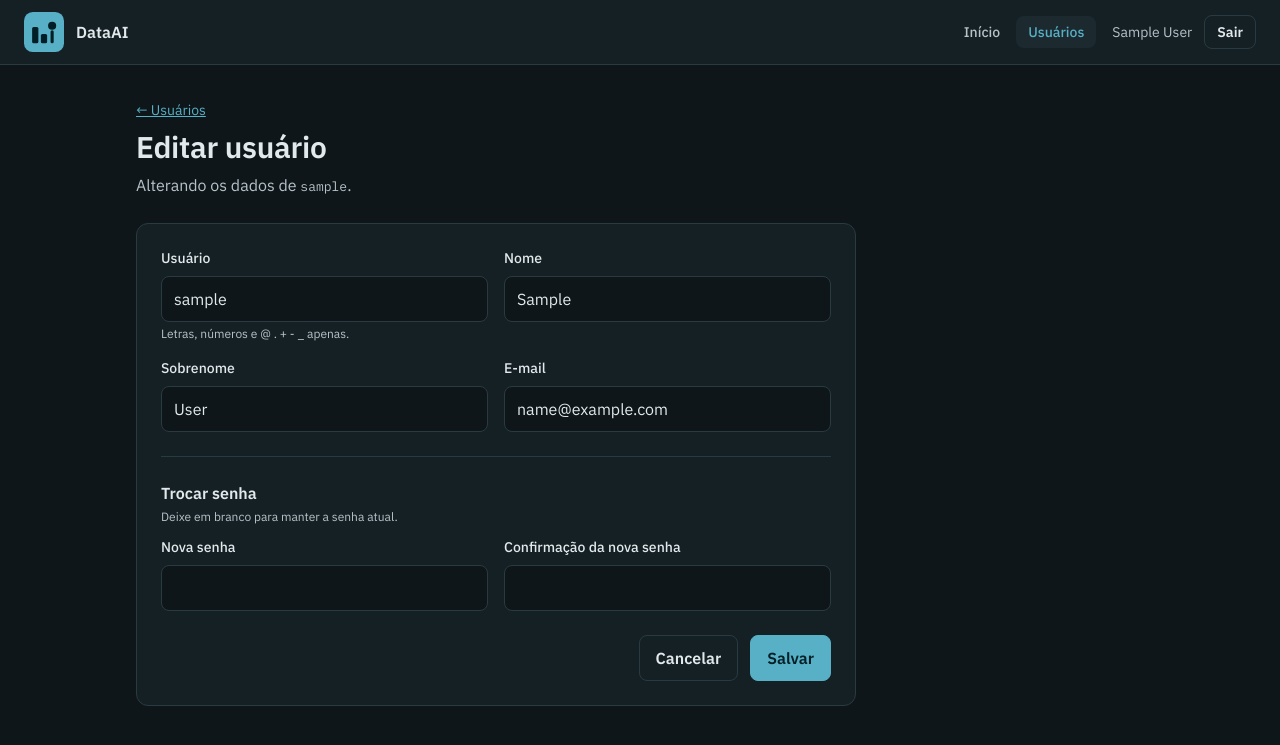
After one commit to ribeiropvb/DataAI, a Django app: page /usuarios/1/editar/ in a window 1280 px wide. The commit adds this page. Shown: the top 745 px of the page. Run offline with Django 4.2, Linux system fonts and the light colour scheme; the visitor is signed in with stand-in values (Sample User, id 1); data comes from the database, SQL or seed files in the repository.

Commit message:
Adiciona edicao de usuarios com campo para desativar o acesso
Icone de lapis na lista abre a edicao de dados, senha e acesso ativo.
Substitui o botao Bloquear/Reativar da lista.

Co-Authored-By: Claude Opus 5.5 <noreply@anthropic.com>

```diff
--- a/materia2-framework/contas/forms.py
+++ b/materia2-framework/contas/forms.py
@@ -1,4 +1,5 @@
 from django import forms
+from django.contrib.auth import password_validation
 from django.contrib.auth.forms import UserCreationForm
 
 from .models import Usuario
@@ -33,3 +34,63 @@ class NovoUsuarioForm(UserCreationForm):
         self.fields['email'].required = True
         if not pode_criar_admin:
             del self.fields['is_staff']
+
+
+class EditarUsuarioForm(forms.ModelForm):
+    """Edição feita por um administrador.
+
+    A senha só muda se os dois campos forem preenchidos. Quem edita a
+    própria conta não pode se desativar nem tirar o próprio perfil de
+    administrador; só o root altera o perfil de administrador.
+    """
+
+    nova_senha1 = forms.CharField(label='Nova senha', required=False, strip=False, widget=forms.PasswordInput(render_value=False, attrs={'autocomplete': 'new-password'}))
+    nova_senha2 = forms.CharField(label='Confirmação da nova senha', required=False, strip=False, widget=forms.PasswordInput(render_value=False, attrs={'autocomplete': 'new-password'}))
+
+    class Meta:
+        model = Usuario
+        fields = ('username', 'first_name', 'last_name', 'email', 'is_staff', 'is_active')
+        labels = {
+            'username': 'Usuário',
+            'first_name': 'Nome',
+            'last_name': 'Sobrenome',
+            'email': 'E-mail',
+            'is_staff': 'Administrador',
+            'is_active': 'Acesso ativo',
+        }
+        help_texts = {
+            'username': 'Letras, números e @ . + - _ apenas.',
+            'is_staff': 'Pode cadastrar e editar usuários.',
+            'is_active': 'Desmarque para desativar: a pessoa não consegue mais entrar, mas a conta e os dados ficam guardados.',
+        }
+
+    def __init__(self, *args, editor=None, **kwargs):
+        super().__init__(*args, **kwargs)
+        self.fields['first_name'].required = True
+        self.fields['email'].required = True
+        proprio = editor is not None and editor.pk == self.instance.pk
+        if proprio:
+            del self.fields['is_active']
+        if proprio or not (editor and editor.is_superuser):
+            del self.fields['is_staff']
+
+    def clean(self):
+        dados = super().clean()
+        s1, s2 = dados.get('nova_senha1'), dados.get('nova_senha2')
+        if s1 or s2:
+            if s1 != s2:
+                self.add_error('nova_senha2', 'As duas senhas não são iguais.')
+            else:
+                try:
+                    password_validation.validate_password(s1, self.instance)
+                except forms.ValidationError as erro:
+                    self.add_error('nova_senha1', erro)
+        return dados
+
+    def save(self, commit=True):
+        usuario = super().save(commit=False)
+        if self.cleaned_data.get('nova_senha1'):
+            usuario.set_password(self.cleaned_data['nova_senha1'])
+        if commit:
+            usuario.save()
+        return usuario
--- a/materia2-framework/contas/static/contas/dataai.css
+++ b/materia2-framework/contas/static/contas/dataai.css
@@ -253,10 +253,26 @@ a { color: var(--marca); }
 .ajuda { margin: var(--espaco-1) 0 0; color: var(--tinta-suave); font-size: 12px; line-height: 16px; }
 .formulario > .ajuda { margin-top: var(--espaco-4); }
 .caixa { display: flex; gap: var(--espaco-3); align-items: flex-start; margin-top: var(--espaco-6); padding: var(--espaco-3); border: 1px solid var(--linha); border-radius: var(--raio-m); cursor: pointer; }
-.caixa input { margin-top: 4px; width: 16px; height: 16px; accent-color: var(--marca); }
+.caixa input { margin-top: 4px; width: 16px; height: 16px; flex-shrink: 0; accent-color: var(--marca); }
 .botoes { display: flex; justify-content: flex-end; gap: var(--espaco-3); margin-top: var(--espaco-6); }
 .botoes .botao-secundario { font-size: 16px; line-height: 24px; padding: 10px var(--espaco-4); text-decoration: none; }
 a.botao { text-decoration: none; }
+.secao-form { margin: var(--espaco-6) 0 0; padding-top: var(--espaco-6); border-top: 1px solid var(--linha); font-size: 16px; line-height: 24px; font-weight: 600; }
+.secao-form + .caixa { margin-top: var(--espaco-3); }
+.caixa + .caixa { margin-top: var(--espaco-3); }
+.secao-form + .ajuda { margin: var(--espaco-1) 0 var(--espaco-3); }
+
+.botao-icone {
+  display: inline-flex;
+  align-items: center;
+  justify-content: center;
+  width: 36px;
+  height: 36px;
+  border-radius: var(--raio-m);
+  border: 1px solid var(--linha);
+  color: var(--tinta-suave);
+}
+.botao-icone:hover { color: var(--marca); border-color: var(--marca); background: var(--superficie-elevada); }
 
 @media (max-width: 560px) {
   .menu a { padding: 6px var(--espaco-2); }
--- /dev/null
+++ b/materia2-framework/contas/templates/contas/_campo.html
@@ -0,0 +1,5 @@
+<div class="campo{% if campo.errors %} com-erro{% endif %}">
+  <label for="{{ campo.id_for_label }}">{{ campo.label }}</label>
+  {{ campo }}
+  {% if campo.errors %}<p class="erro-campo">✕ {{ campo.errors|join:" " }}</p>{% elif campo.help_text and campo.name != 'password1' %}<p class="ajuda">{{ campo.help_text|safe }}</p>{% endif %}
+</div>
--- a/materia2-framework/contas/templates/contas/base.html
+++ b/materia2-framework/contas/templates/contas/base.html
@@ -19,7 +19,7 @@
     <nav class="menu" aria-label="Principal">
       <a href="{% url 'contas:home' %}"{% if request.resolver_match.url_name == 'home' %} aria-current="page"{% endif %}>Início</a>
       {% if user.is_staff or user.is_superuser %}
-      <a href="{% url 'contas:usuarios' %}"{% if request.resolver_match.url_name in 'usuarios novo_usuario' %} aria-current="page"{% endif %}>Usuários</a>
+      <a href="{% url 'contas:usuarios' %}"{% if request.resolver_match.url_name in 'usuarios novo_usuario editar_usuario' %} aria-current="page"{% endif %}>Usuários</a>
       {% endif %}
     </nav>
     <form method="post" action="{% url 'contas:logout' %}">
--- /dev/null
+++ b/materia2-framework/contas/templates/contas/usuario_editar.html
@@ -0,0 +1,45 @@
+{% extends 'contas/base.html' %}
+{% block title %}Editar {{ alvo.username }} · DataAI{% endblock %}
+{% block content %}
+<section>
+  <a class="corpo-p" href="{% url 'contas:usuarios' %}">← Usuários</a>
+  <h1 class="titulo-2 com-voltar">Editar usuário</h1>
+  <p class="suave">Alterando os dados de <span class="codigo">{{ alvo.username }}</span>.</p>
+</section>
+
+<form method="post" class="cartao formulario" novalidate>
+  {% csrf_token %}
+  {% if form.non_field_errors %}
+  <div class="aviso aviso-erro" role="alert"><span aria-hidden="true">✕</span><span><strong>Erro:</strong> {{ form.non_field_errors|join:" " }}</span></div>
+  {% endif %}
+
+  <div class="campos-duplos">
+    {% for campo in form %}{% if campo.name in 'username first_name last_name email' %}
+    {% include 'contas/_campo.html' %}
+    {% endif %}{% endfor %}
+  </div>
+
+  {% if form.is_active or form.is_staff %}
+  <h2 class="secao-form">Acesso</h2>
+  {% for campo in form %}{% if campo.name == 'is_active' or campo.name == 'is_staff' %}
+  <label class="caixa">
+    {{ campo }}
+    <span><strong>{{ campo.label }}</strong><br><span class="corpo-p suave">{{ campo.help_text }}</span></span>
+  </label>
+  {% endif %}{% endfor %}
+  {% endif %}
+
+  <h2 class="secao-form">Trocar senha</h2>
+  <p class="ajuda">Deixe em branco para manter a senha atual.</p>
+  <div class="campos-duplos">
+    {% for campo in form %}{% if campo.name == 'nova_senha1' or campo.name == 'nova_senha2' %}
+    {% include 'contas/_campo.html' %}
+    {% endif %}{% endfor %}
+  </div>
+
+  <div class="botoes">
+    <a class="botao botao-secundario" href="{% url 'contas:usuarios' %}">Cancelar</a>
+    <button type="submit" class="botao">Salvar</button>
+  </div>
+</form>
+{% endblock %}
--- a/materia2-framework/contas/templates/contas/usuario_novo.html
+++ b/materia2-framework/contas/templates/contas/usuario_novo.html
@@ -14,11 +14,7 @@
   {% endif %}
   <div class="campos-duplos">
     {% for campo in form %}{% if campo.name != 'is_staff' %}
-    <div class="campo{% if campo.errors %} com-erro{% endif %}">
-      <label for="{{ campo.id_for_label }}">{{ campo.label }}</label>
-      {{ campo }}
-      {% if campo.errors %}<p class="erro-campo">✕ {{ campo.errors|join:" " }}</p>{% elif campo.help_text and campo.name != 'password1' %}<p class="ajuda">{{ campo.help_text|safe }}</p>{% endif %}
-    </div>
+    {% include 'contas/_campo.html' %}
     {% endif %}{% endfor %}
   </div>
   {% if form.is_staff %}
--- a/materia2-framework/contas/urls.py
+++ b/materia2-framework/contas/urls.py
@@ -18,5 +18,5 @@ urlpatterns = [
     path('logout/', auth_views.LogoutView.as_view(), name='logout'),
     path('usuarios/', views.usuarios, name='usuarios'),
     path('usuarios/novo/', views.novo_usuario, name='novo_usuario'),
-    path('usuarios/<int:pk>/acesso/', views.alternar_acesso, name='alternar_acesso'),
+    path('usuarios/<int:pk>/editar/', views.editar_usuario, name='editar_usuario'),
 ]
--- a/materia2-framework/contas/views.py
+++ b/materia2-framework/contas/views.py
@@ -1,10 +1,10 @@
 from django.contrib import messages
+from django.contrib.auth import update_session_auth_hash
 from django.contrib.auth.decorators import login_required, user_passes_test
 from django.core.exceptions import PermissionDenied
 from django.shortcuts import get_object_or_404, redirect, render
-from django.views.decorators.http import require_POST
 
-from .forms import NovoUsuarioForm
+from .forms import EditarUsuarioForm, NovoUsuarioForm
 from .models import Usuario
 
 
@@ -24,6 +24,8 @@ def home(request):
 @admin_requerido
 def usuarios(request):
     lista = Usuario.objects.order_by('-is_active', 'first_name', 'username')
+    for u in lista:
+        u.editavel = pode_editar(request.user, u)
     return render(request, 'contas/usuarios.html', {'usuarios': lista})
 
 
@@ -39,20 +41,25 @@ def novo_usuario(request):
     return render(request, 'contas/usuario_novo.html', {'form': form})
 
 
+def pode_editar(editor, alvo):
+    """Root edita qualquer um; admin edita a si mesmo e usuários comuns."""
+    if editor.is_superuser or editor.pk == alvo.pk:
+        return True
+    return not (alvo.is_staff or alvo.is_superuser)
+
+
 @login_required
 @admin_requerido
-@require_POST
-def alternar_acesso(request, pk):
+def editar_usuario(request, pk):
     alvo = get_object_or_404(Usuario, pk=pk)
-    if alvo == request.user:
-        messages.error(request, 'Você não pode bloquear o seu próprio acesso.')
+    if not pode_editar(request.user, alvo):
+        raise PermissionDenied
+    form = EditarUsuarioForm(request.POST or None, instance=alvo, editor=request.user)
+    if request.method == 'POST' and form.is_valid():
+        usuario = form.save()
+        if usuario.pk == request.user.pk and form.cleaned_data.get('nova_senha1'):
+            update_session_auth_hash(request, usuario)
+        situacao = '' if usuario.is_active else ' O acesso está desativado.'
+        messages.success(request, f'Dados de {usuario.username} salvos.{situacao}')
         return redirect('contas:usuarios')
-    if (alvo.is_superuser or alvo.is_staff) and not request.user.is_superuser:
-        raise PermissionDenied
-    alvo.is_active = not alvo.is_active
-    alvo.save(update_fields=['is_active'])
-    if alvo.is_active:
-        messages.success(request, f'Acesso de {alvo.username} reativado.')
-    else:
-        messages.success(request, f'Acesso de {alvo.username} bloqueado.')
-    return redirect('contas:usuarios')
+    return render(request, 'contas/usuario_editar.html', {'form': form, 'alvo': alvo})
```
Also changed, not shown: materia2-framework/contas/templates/contas/usuarios.html (+6 -7 lines), materia2-framework/contas/tests.py (+64 -13 lines), materia2-framework/README.md.
